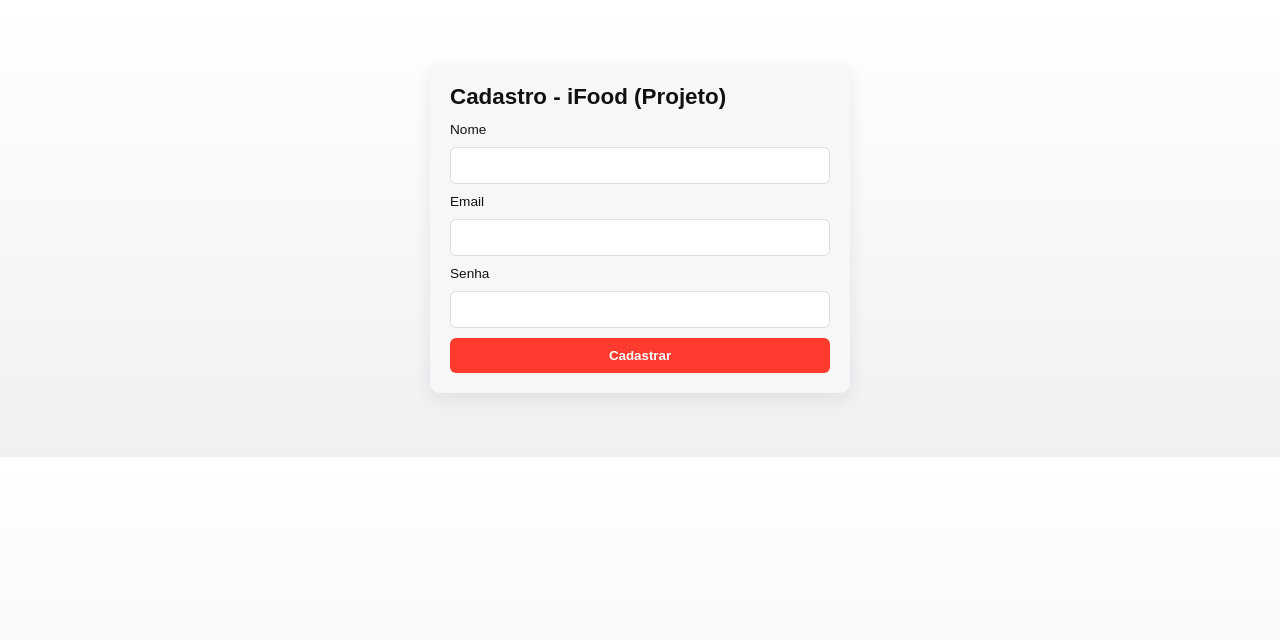
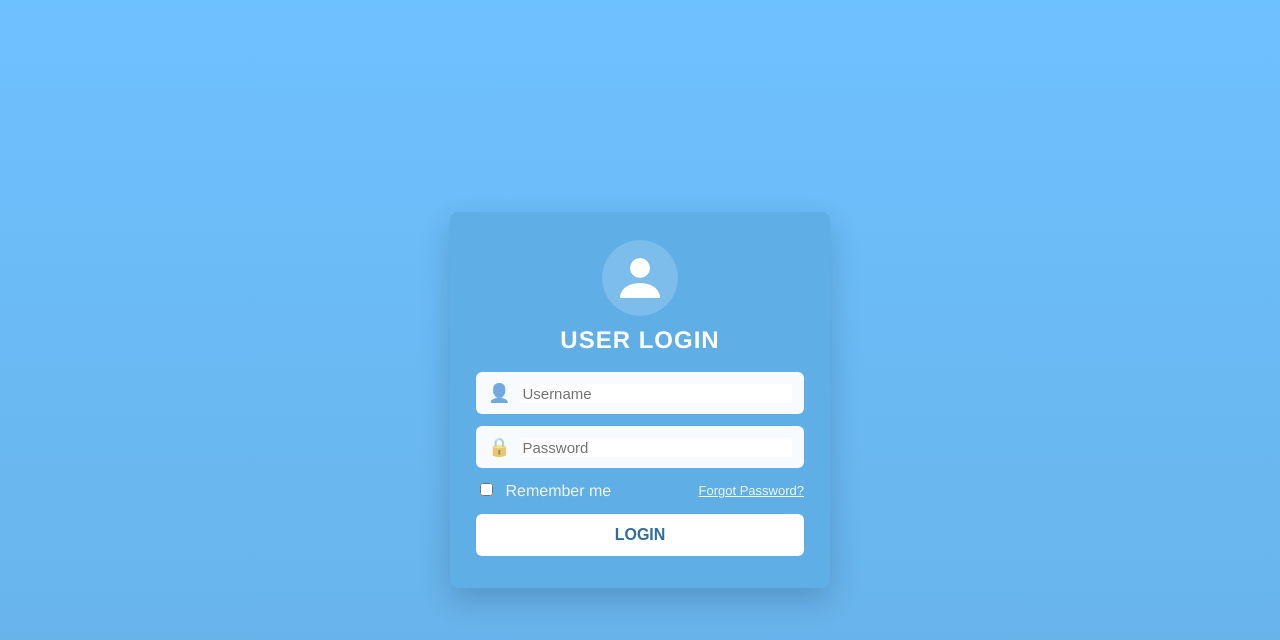
Before and after one commit to giucei/cadastro_app_giulia, a website: page index.html in a window 1280 px wide. Drawn offline with Linux system fonts and the light colour scheme.

Commit message:
feat: style login card to match mockup

```diff
--- a/index.html
+++ b/index.html
@@ -7,22 +7,32 @@
   <link rel="stylesheet" href="styles.css">
 </head>
 <body>
-  <main class="container">
-    <h1>Cadastro - iFood (Projeto)</h1>
-    <form id="signupForm">
-      <label for="name">Nome</label>
-      <input id="name" name="name" type="text" required />
+  <main class="login-wrap">
+    <div class="login-card">
+      <div class="avatar">
+        <svg width="60" height="60" viewBox="0 0 24 24" fill="none" xmlns="http://www.w3.org/2000/svg"><circle cx="12" cy="8" r="4" fill="#fff"/><path d="M4 20c0-4 4-6 8-6s8 2 8 6v0H4z" fill="#fff"/></svg>
+      </div>
+      <h2>USER LOGIN</h2>
 
-      <label for="email">Email</label>
-      <input id="email" name="email" type="email" required />
+      <form id="signupForm" class="form">
+        <div class="field">
+          <span class="icon">👤</span>
+          <input id="name" name="name" type="text" placeholder="Username" required />
+        </div>
 
-      <label for="password">Senha</label>
-      <input id="password" name="password" type="password" required minlength="6" />
+        <div class="field">
+          <span class="icon">🔒</span>
+          <input id="password" name="password" type="password" placeholder="Password" required minlength="6" />
+        </div>
 
-      <button type="submit">Cadastrar</button>
-    </form>
+        <div class="options">
+          <label class="remember"><input type="checkbox"/> Remember me</label>
+          <a class="forgot" href="#">Forgot Password?</a>
+        </div>
 
-    <div id="msg" class="hidden"></div>
+        <button type="submit" class="btn-login">LOGIN</button>
+      </form>
+    </div>
   </main>
 
   <script src="app.js"></script>
--- a/styles.css
+++ b/styles.css
@@ -1,10 +1,21 @@
-:root{--bg:#fff;--card:#f7f7f8;--accent:#ff3b30;--text:#111}
-*{box-sizing:border-box}body{font-family:Arial,Helvetica,sans-serif;background:linear-gradient(180deg,#fff 0%,#f0f0f3 100%);color:var(--text);margin:0;padding:24px}
-.container{max-width:420px;margin:40px auto;padding:20px;background:var(--card);border-radius:10px;box-shadow:0 6px 18px rgba(16,24,40,0.08)}
-h1{font-size:1.4rem;margin:0 0 12px}
-form{display:grid;gap:10px}
-label{font-size:0.85rem}
-input{padding:10px;border-radius:6px;border:1px solid #ddd}
-button{padding:10px;border-radius:6px;border:0;background:var(--accent);color:#fff;font-weight:600}
-#msg{margin-top:12px;padding:10px;border-radius:6px}
-.hidden{display:none}
+:root{--bg:#6ec1ff;--card:#60aee6;--accent:#fff;--card-inner:#ffffff;--muted:#9fbfdc}
+*{box-sizing:border-box}
+body{font-family: 'Helvetica Neue', Arial, sans-serif; background:linear-gradient(180deg,#6ec1ff 0%,#67b0e6 100%);margin:0;display:flex;align-items:center;justify-content:center;height:100vh}
+.login-wrap{width:100%;max-width:420px;padding:20px}
+.login-card{background:var(--card);border-radius:8px;padding:28px 26px 32px;box-shadow:0 12px 30px rgba(8,30,50,0.2);text-align:center;color:#fff;position:relative}
+.login-card .avatar{width:76px;height:76px;border-radius:50%;background:rgba(255,255,255,0.18);display:flex;align-items:center;justify-content:center;margin:0 auto 10px}
+.login-card h2{margin:6px 0 18px;font-weight:600;letter-spacing:1px}
+.form{display:block;text-align:left}
+.field{display:flex;align-items:center;background:rgba(255,255,255,0.95);border-radius:6px;padding:10px 12px;margin-bottom:12px}
+.field .icon{margin-right:10px;font-size:18px;opacity:0.6}
+.field input{border:0;outline:0;font-size:15px;width:100%}
+.options{display:flex;justify-content:space-between;align-items:center;margin-bottom:14px;color:rgba(255,255,255,0.9)}
+.remember input{margin-right:8px}
+.forgot{color:rgba(255,255,255,0.9);font-size:13px;text-decoration:underline}
+.btn-login{width:100%;padding:12px;border-radius:6px;border:0;background:#ffffff;color:#2e6f9e;font-weight:700;font-size:16px}
+.btn-login:hover{opacity:0.95}
+
+/* Responsivo */
+@media (max-width:420px){
+	.login-card{padding:22px}
+}
```
